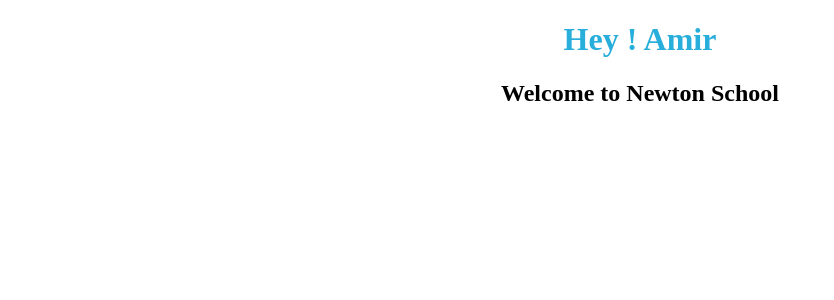
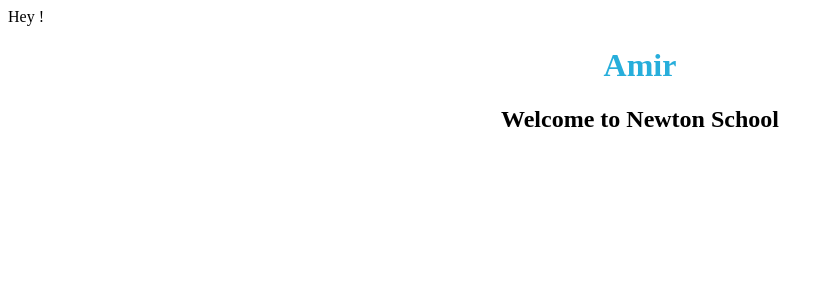
Before and after one commit to Armuibry/Greetings-with-Props---ReactJS-React-Basics-Create-react-app-Going-through-th---b1nemg4z24t5, a React app: page / in a window 1280 px wide. Shown: the top 300 px of the page, without its empty margins (0-834 px from the left). Built offline with nearby package versions, Linux system fonts and the light colour scheme.

Commit message:
greeting test

```diff
--- a/src/components/Welcome.js
+++ b/src/components/Welcome.js
@@ -3,7 +3,8 @@
 function Welcome(props){
     return(
         <>
-            <h1>Hey ! {props.name}</h1>
+            Hey !
+            <h1>{props.name}</h1>
             <h2>Welcome to Newton School</h2>
         </>
     )
```
